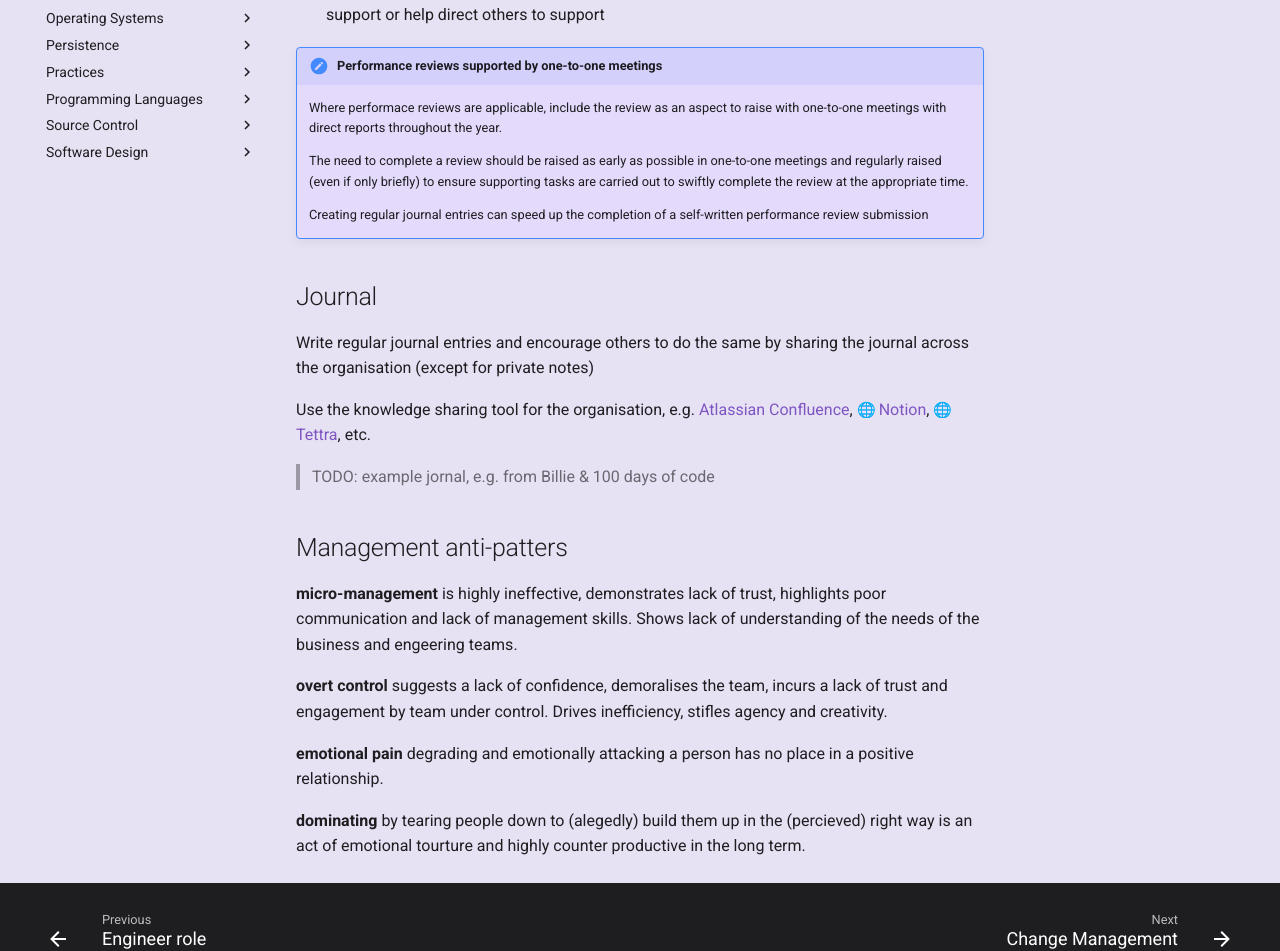
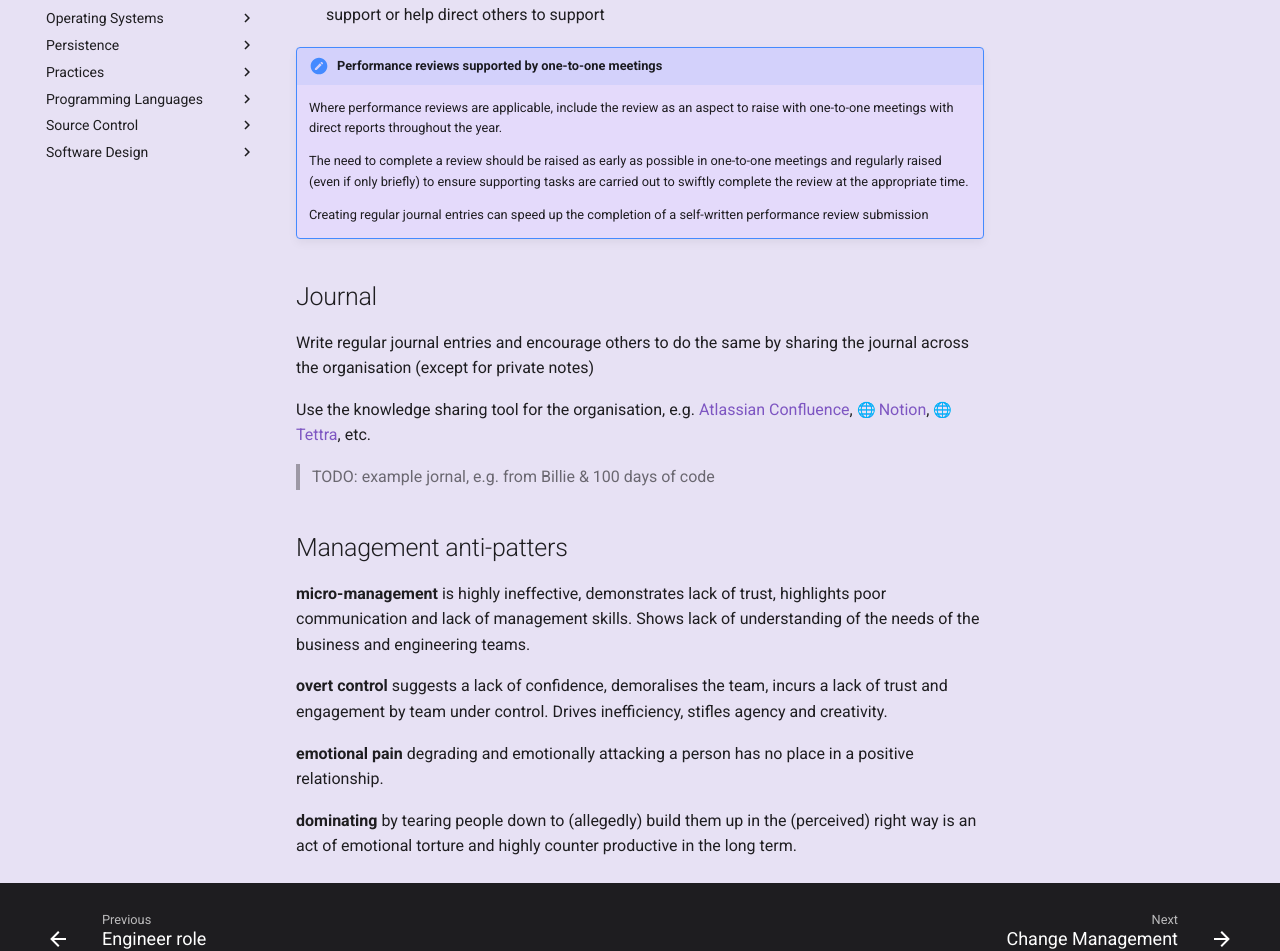
Before and after one commit to practicalli/engineering-playbook, an MkDocs documentation site: the page built from docs/careers/engineering-manager.md, in a window 1280 px wide and 1400 px high, scrolled down 435 px. Shown: the part 360-1311 px from the top of the window. Built offline with MkDocs 1.6.1 and Material for MkDocs 9.7.7, drawn with Linux system fonts in a browser that asks for light colours; emoji names are drawn with the system emoji font; plug-ins that fetch from the network failed and are left out; comment, search, counter and statistics services are not loaded.

Commit message:
fix: link & blank space format

```diff
--- a/docs/careers/engineering-manager.md
+++ b/docs/careers/engineering-manager.md
@@ -7,7 +7,7 @@
 
 ## Meetings
 
-[one to one](/engineering-playbook/practices/one-to-one-meeting.md) are regularly held with direct reports and those people the engineering manager reports to, ensuring there is good working relationship between the respective people.
+[one to one](/engineering-playbook/practices/discussions/one-to-one-meeting.md) are regularly held with direct reports and those people the engineering manager reports to, ensuring there is good working relationship between the respective people.
 
 - direct reports focus on supporting that persons ability to thrive within the company and identify actions to help
 
@@ -20,7 +20,7 @@
 
 
 !!! HINT "Performance reviews supported by one-to-one meetings"
-    Where performace reviews are applicable, include the review as an aspect to raise with one-to-one meetings with direct reports throughout the year.
+    Where performance reviews are applicable, include the review as an aspect to raise with one-to-one meetings with direct reports throughout the year.
 
     The need to complete a review should be raised as early as possible in one-to-one meetings and regularly raised (even if only briefly) to ensure supporting tasks are carried out to swiftly complete the review at the appropriate time.
 
@@ -38,10 +38,10 @@
 
 ## Management anti-patters
 
-**micro-management** is highly ineffective, demonstrates lack of trust, highlights poor communication and lack of management skills.  Shows lack of understanding of the needs of the business and engeering teams.
+**micro-management** is highly ineffective, demonstrates lack of trust, highlights poor communication and lack of management skills.  Shows lack of understanding of the needs of the business and engineering teams.
 
 **overt control** suggests a lack of confidence, demoralises the team, incurs a lack of trust and engagement by team under control.  Drives inefficiency, stifles agency and creativity.
 
 **emotional pain** degrading and emotionally attacking a person has no place in a positive relationship.
 
-**dominating** by tearing people down to (alegedly) build them up in the (percieved) right way is an act of emotional tourture and highly counter productive in the long term.
+**dominating** by tearing people down to (allegedly) build them up in the (perceived) right way is an act of emotional torture and highly counter productive in the long term.
```
